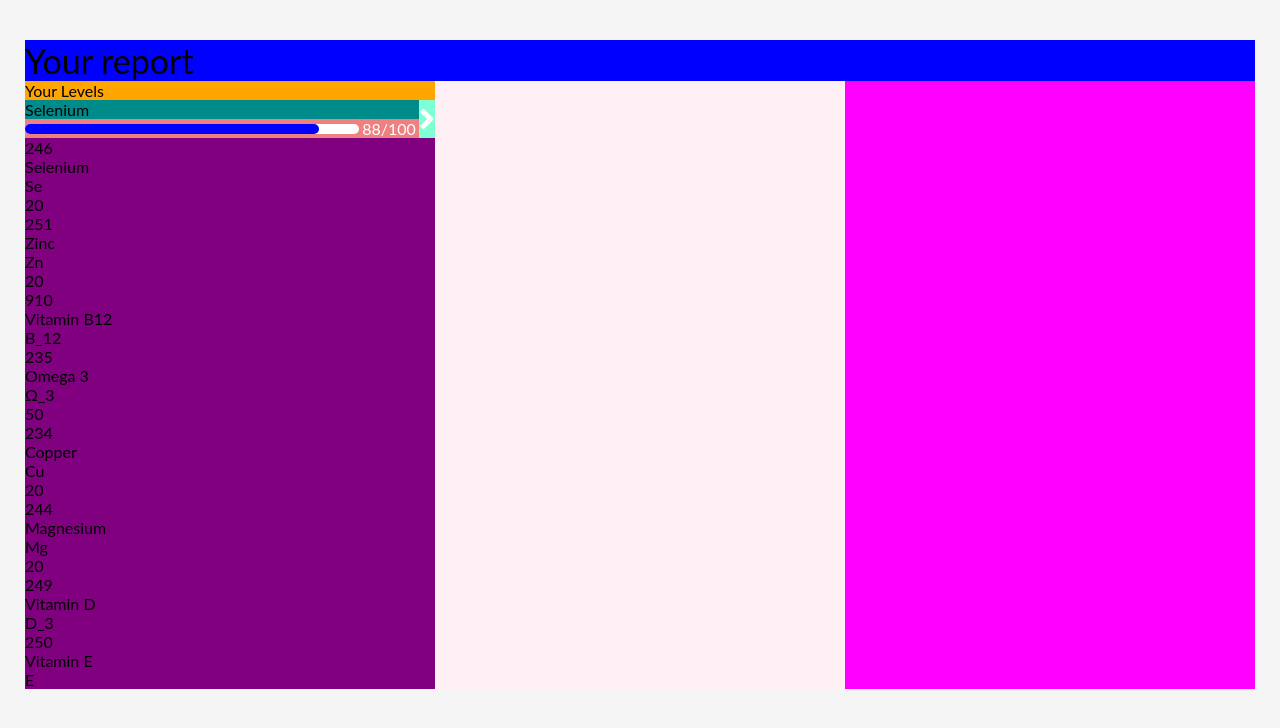
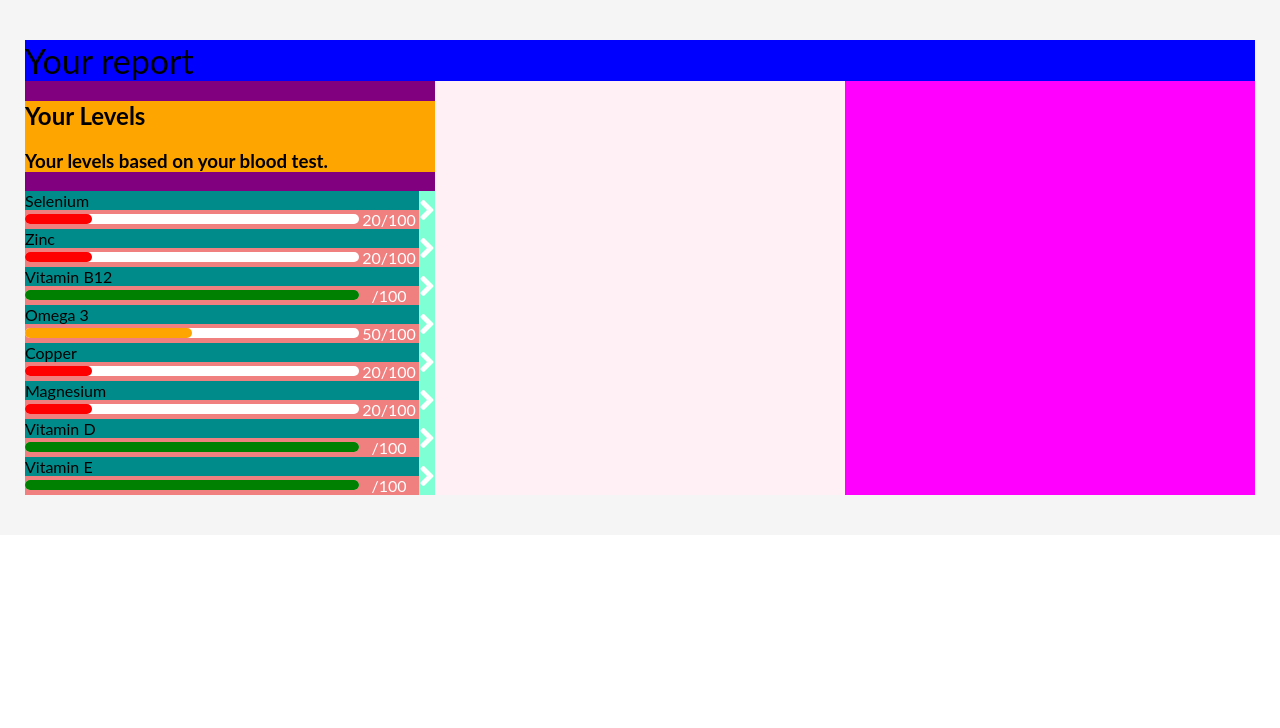
Before and after one commit to Patiopatio/baze_challenge, a React (Create React App) app: page / in a window 1280 px wide. Shown: the top 728 px of the page. Built offline with nearby package versions, Linux system fonts and the light colour scheme.

Commit message:
added progres bar

```diff
--- a/src/App.js
+++ b/src/App.js
@@ -2,74 +2,21 @@ import React from 'react';
 import styled from 'styled-components'
 import './App.css';
 import report from './report.json';
-import { FaAngleRight } from "react-icons/fa";
+import { MarkersSection } from './components/markers-section'
 
 export const App = () => {
 
   console.log(report)
 
-
   return (
     <Container>
       <HeaderSection>
-        <Header>
-          Your report
-      </Header>
+        <Header>Your report</Header>
       </HeaderSection>
-
       <Content>
-
-        <MarkersSection>
-          <MarkerSectionHeader>
-            Your Levels
-          </MarkerSectionHeader>
-          <MarkersWrapper>
-            <MarkerContainer>
-              <MarkerDetails>
-                <MarkerHeader>
-                  Selenium
-                </MarkerHeader>
-                <Score>
-                  <ProgressBarWrapper>
-                    <ProgressBar>
-                    </ProgressBar>
-                  </ProgressBarWrapper>
-                  <ProgressBarScore>88/100</ProgressBarScore>
-                </Score>
-              </MarkerDetails>
-              <MarkerArrow />
-            </MarkerContainer>
-          </MarkersWrapper>
-          <div>
-            {
-              report.markers.map((marker, index) => {
-                return (
-                  <div key={index} >
-                    <div>{marker.id}</div>
-                    <div>{marker.name}</div>
-                    <div>{marker.short}</div>
-                    <div>
-                      {marker.measurements[0].score}
-                      {/* {marker.measurements.map((measurement, index) => {
-                        return (
-                          <div key={index}>
-                            <div>score {measurement.score}</div>
-                          </div>
-                        )
-                      })} */}
-                    </div>
-                  </div>
-                )
-              })
-            }
-          </div>
-        </MarkersSection>
-        <BazeScoreSection>
-
-        </BazeScoreSection>
-        <HealthBenefitsSection>
-
-        </HealthBenefitsSection>
+        <MarkersSection report={report} />
+        <BazeScoreSection />
+        <HealthBenefitsSection />
       </Content>
     </Container>
   )
@@ -96,63 +43,10 @@ const Content = styled.div`
   display: grid;
   grid-template-columns:repeat(3, 1fr);
 `;
-const MarkersSection = styled.div`
-  background: purple;
-`;
-const MarkerSectionHeader = styled.div`
-  background: orange;
-  `;
-const MarkersWrapper = styled.div`
-  background: yellow;
-  `;
-const MarkerContainer = styled.div`
-  background: black;
-  display: grid;
-  grid-template-columns: 1fr auto ;
-  `;
-const MarkerDetails = styled.div`
-  background: brown;
-  `;
-const MarkerHeader = styled.div`
-  background: darkcyan ;
-  `;
-const Score = styled.div`
-  background: lightcoral;
-  display: grid;
-  grid-template-columns: 1fr auto;
-  `;
-const MarkerArrow = styled(FaAngleRight)`
-  background: aquamarine;
-  height: 100%;
-  color: white;
-  `;
+
 const BazeScoreSection = styled.div`
   background: lavenderblush;
   `;
 const HealthBenefitsSection = styled.div`
   background: magenta;
   `;
-
-const ProgressBarWrapper = styled.div`
-  background-color: white;
-  width: 100%;
-  height: 10px;
-  border-radius: 10px;
-  align-self: center;
-
-`;
-
-const ProgressBarScore = styled.div`
-width: 60px;
-text-align:center;
-color: white;
-
-`;
-
-const ProgressBar = styled.div`
-  background-color: blue;
-  width: 88%;
-  height: 10px;
-  border-radius: 10px;
-
-`;
--- /dev/null
+++ b/src/components/markers-section.js
@@ -0,0 +1,116 @@
+import React from 'react';
+import styled from 'styled-components'
+import { FaAngleRight, FaCaretSquareDown } from "react-icons/fa";
+
+export const MarkersSection = ({ report }) => {
+    const markers = report.markers
+
+    const _getScoreColor = (score) => {
+        switch (true) {
+            case (score <= 20):
+                return "red"
+            case (score <= 80):
+                return "orange"
+            default:
+                return "green"
+        }
+    }
+
+    const _getLatestScore = (measurements) => {
+        return measurements[0].score
+
+    }
+
+    return (
+        <Markers>
+            <MarkerSectionHeader>
+                <h2>Your Levels</h2>
+                <h3>Your levels based on your blood test.</h3>
+            </MarkerSectionHeader>
+
+            {
+                markers.map((marker, index) => {
+                    const score = _getLatestScore(marker.measurements)
+                    // const score = marker.measurements[0].score
+                    const color = _getScoreColor(score)
+                    return (
+
+                        <MarkersWrapper key={index}>
+                            <MarkerContainer>
+                                <MarkerDetails>
+                                    <MarkerHeader>
+                                        {marker.name}
+                                    </MarkerHeader>
+                                    <Score>
+                                        <ProgressBarWrapper>
+                                            <ProgressBar
+                                                score={score}
+                                                color={color} />
+                                        </ProgressBarWrapper>
+                                        {/* TODO get right measurements */}
+                                        <ProgressBarScore>{score}/100</ProgressBarScore>
+                                    </Score>
+                                </MarkerDetails>
+                                <MarkerArrow />
+                            </MarkerContainer>
+                        </MarkersWrapper>
+                    )
+                })
+            }
+        </ Markers>
+    )
+}
+
+const Markers = styled.div`
+  background: purple;
+`;
+const MarkerSectionHeader = styled.div`
+  background: orange;
+  `;
+const MarkersWrapper = styled.div`
+  background: yellow;
+  `;
+const MarkerContainer = styled.div`
+  background: black;
+  display: grid;
+  grid-template-columns: 1fr auto ;
+  `;
+const MarkerDetails = styled.div`
+  background: brown;
+  `;
+const MarkerHeader = styled.div`
+  background: darkcyan ;
+  `;
+const Score = styled.div`
+  background: lightcoral;
+  display: grid;
+  grid-template-columns: 1fr auto;
+  `;
+const MarkerArrow = styled(FaAngleRight)`
+  background: aquamarine;
+  height: 100%;
+  color: white;
+  `;
+const ProgressBarWrapper = styled.div`
+  background-color: white;
+  width: 100%;
+  height: 10px;
+  border-radius: 10px;
+  align-self: center;
+
+`;
+
+const ProgressBarScore = styled.div`
+width: 60px;
+text-align:center;
+color: white;
+
+`;
+
+const ProgressBar = styled.div`
+  width: ${props => props.score}%;
+  background-color: ${props => props.color};
+  height: 10px;
+  border-radius: 10px;
+
+`;
```
